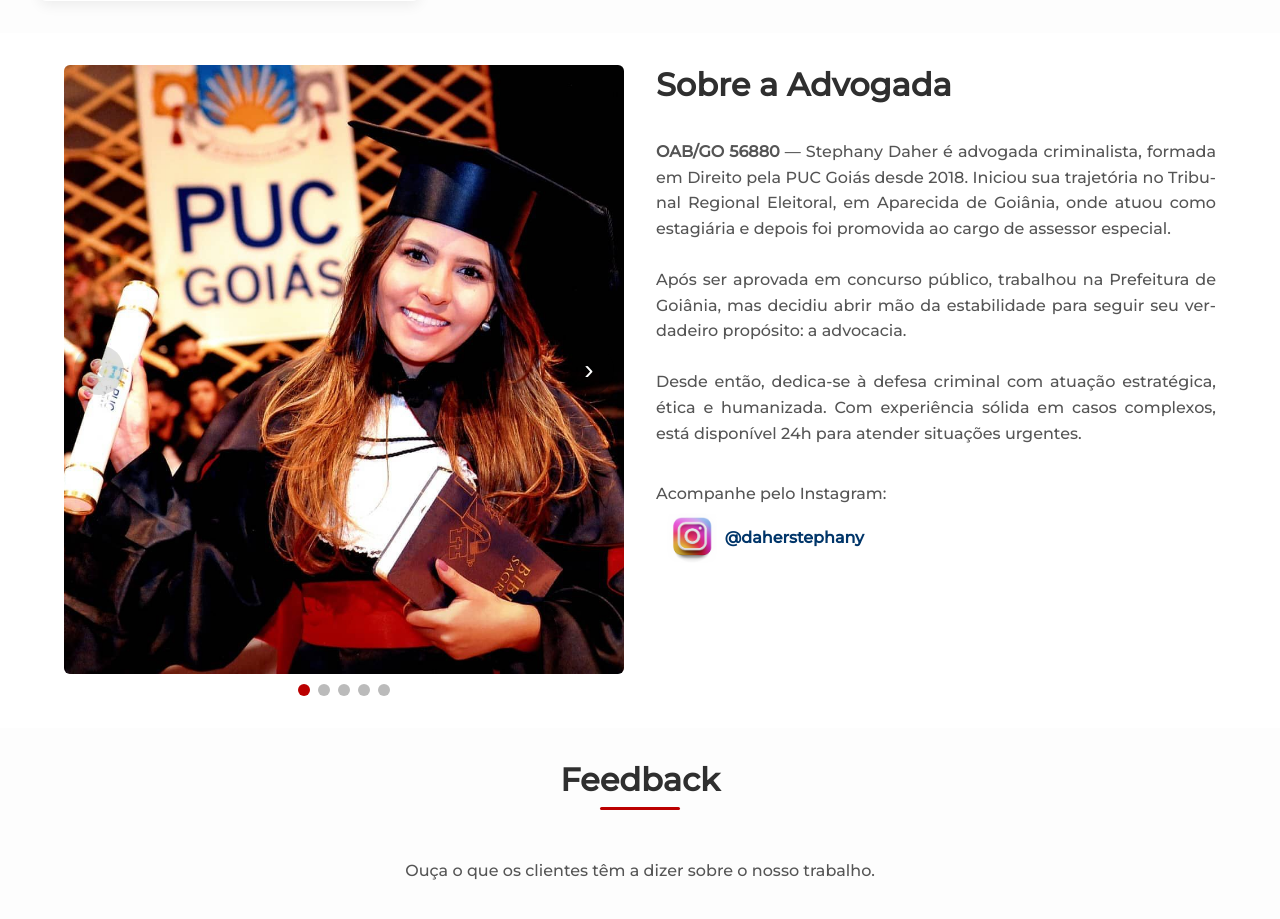
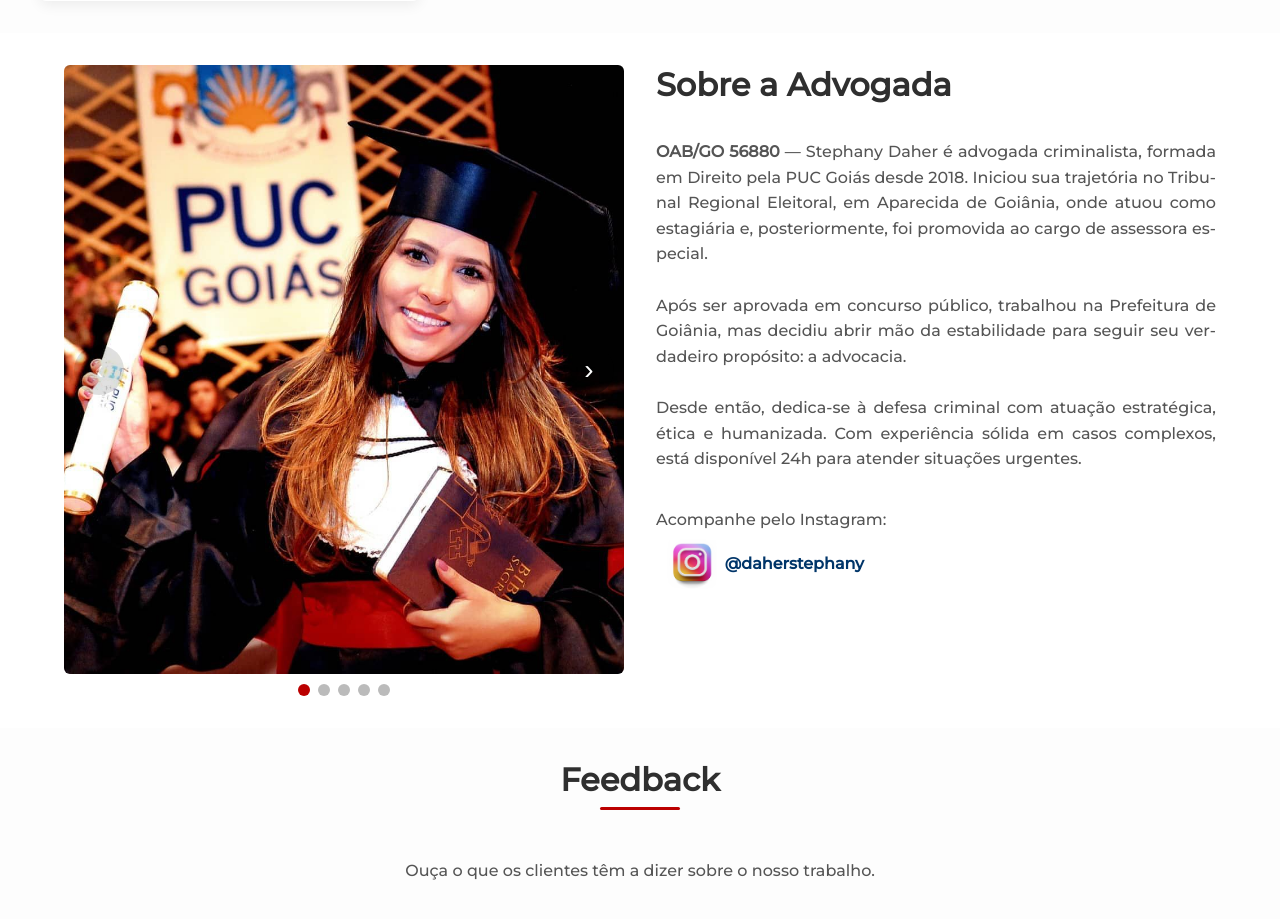
Before and after one commit to luisfernandoosiqueira/stephanydaheradvocacia, a React (Create React App) app: page / in a window 1280 px wide. Shown: the part 1780-2699 px from the top of the page. Built offline with nearby package versions, Linux system fonts and the light colour scheme.

Commit message:
Corrigida a descrição da section Sobre.

```diff
--- a/src/components/SobreSection.js
+++ b/src/components/SobreSection.js
@@ -118,7 +118,7 @@ function SobreSection() {
           <strong>OAB/GO 56880</strong> — Stephany Daher é advogada
           criminalista, formada em Direito pela PUC Goiás desde 2018. Iniciou
           sua trajetória no Tribunal Regional Eleitoral, em Aparecida de
-          Goiânia, onde atuou como estagiária e depois foi promovida ao cargo de assessor especial.
+          Goiânia, onde atuou como estagiária e, posteriormente, foi promovida ao cargo de assessora especial.
           <br />
           <br />
           Após ser aprovada em concurso público, trabalhou na Prefeitura de
```
